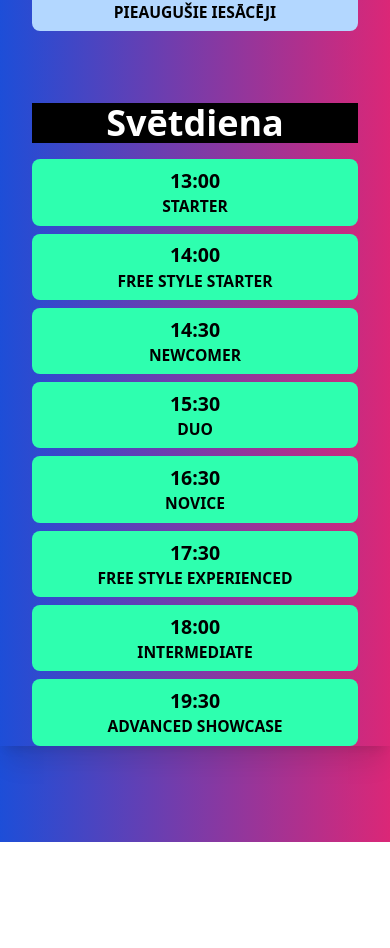
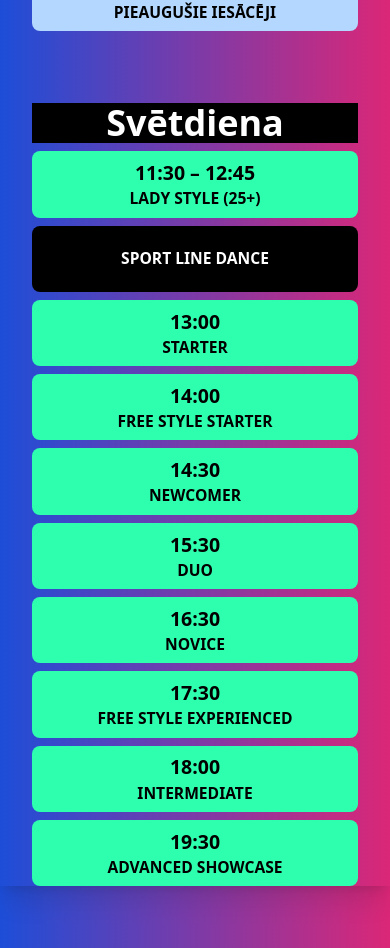
Before and after one commit to ErnestNeimanis/virziens, a Vue app in the folder virziens/: page /schedule in a window 390 px wide. Shown: the part 1888-2836 px from the top of the page. Before the commit the page ends 2730 px from the top, so only its background shows below. Built offline with nearby package versions, Linux system fonts and the light colour scheme; a web font is replaced by a local one.

Commit message:
mobile schedule update

```diff
--- a/virziens/src/components/Schedule/Schedule.vue
+++ b/virziens/src/components/Schedule/Schedule.vue
@@ -27,14 +27,17 @@ const { smallWindow, mediumWindow, largeWindow } = useWindowSize();
 
                     <ScheduleEntryBox v-if="day.name !== 'sunday'" v-for="(entry, j) in day.entries" :entry="entry" class="h-[6vw] " :class="{'grow-button':entry.bgColor}" />
                     <div v-else  class="bg-white rounded-lg font-extrabold  h-[44.85vw] text-center">
+                      <div class="text-[1.3vw] border p-1  border-black rounded-lg m-2 ">
+                        11:30 – 12:45
+                        LADY STYLE (25+)
+                      </div>
+
                       <div >
+
                         <h2 class="my-[1vw] text-[1.8vw]">  SPORT
                           LINEDANCE</h2>
                         <ul class="space-y-[1vw] text-[1.3vw] ">
-                          <li>
-                            11:30 – 12:45
-                            LADY STYLE (25+)
-                          </li>
+
                           <li>
                             13:00 STARTER
                           </li>
--- a/virziens/src/composables/schedule.ts
+++ b/virziens/src/composables/schedule.ts
@@ -198,10 +198,15 @@ export const schedule = [
     title: "svētdiena",
     bgColor: "#000",
     entries: [
-
       {
-        time: "",
-        title: `SACENSĪBU SOLO DEJAS`,
+        title: "LADY STYLE (25+)",
+        time: " 11:30 – 12:45",
+        bgColor: "#2EFFAF",
+        textColor: "#000",
+      },
+      {
+        time: " ",
+        title: `SPORT LINE DANCE`,
         bgColor: "#000",
         textColor: "#fff",
       },
@@ -211,6 +216,9 @@ export const schedule = [
         bgColor: "#2EFFAF",
         textColor: "#000",
       },
+
+
+
       {
         title: "FREE STYLE STARTER",
         time: "14:00",
```
